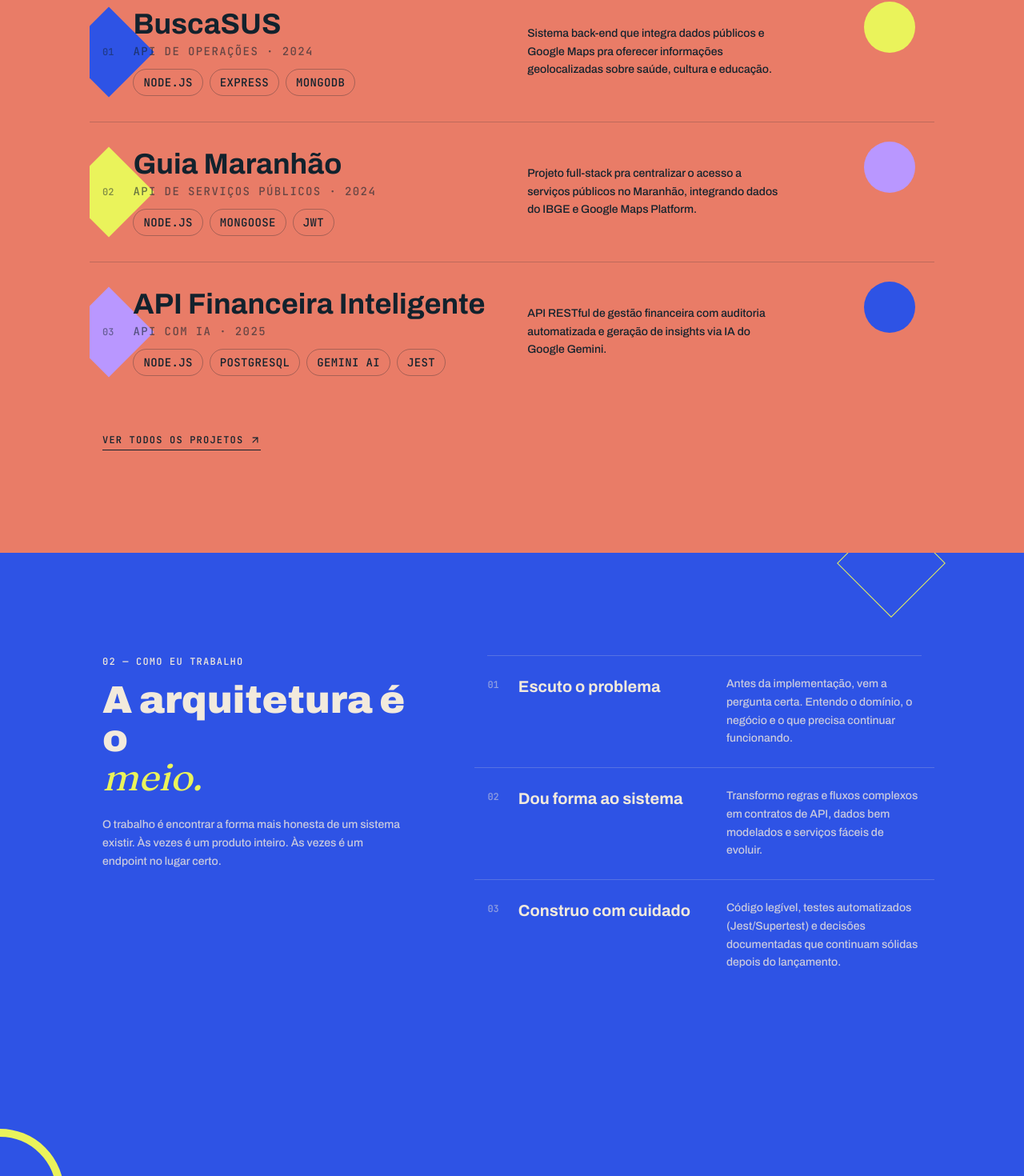
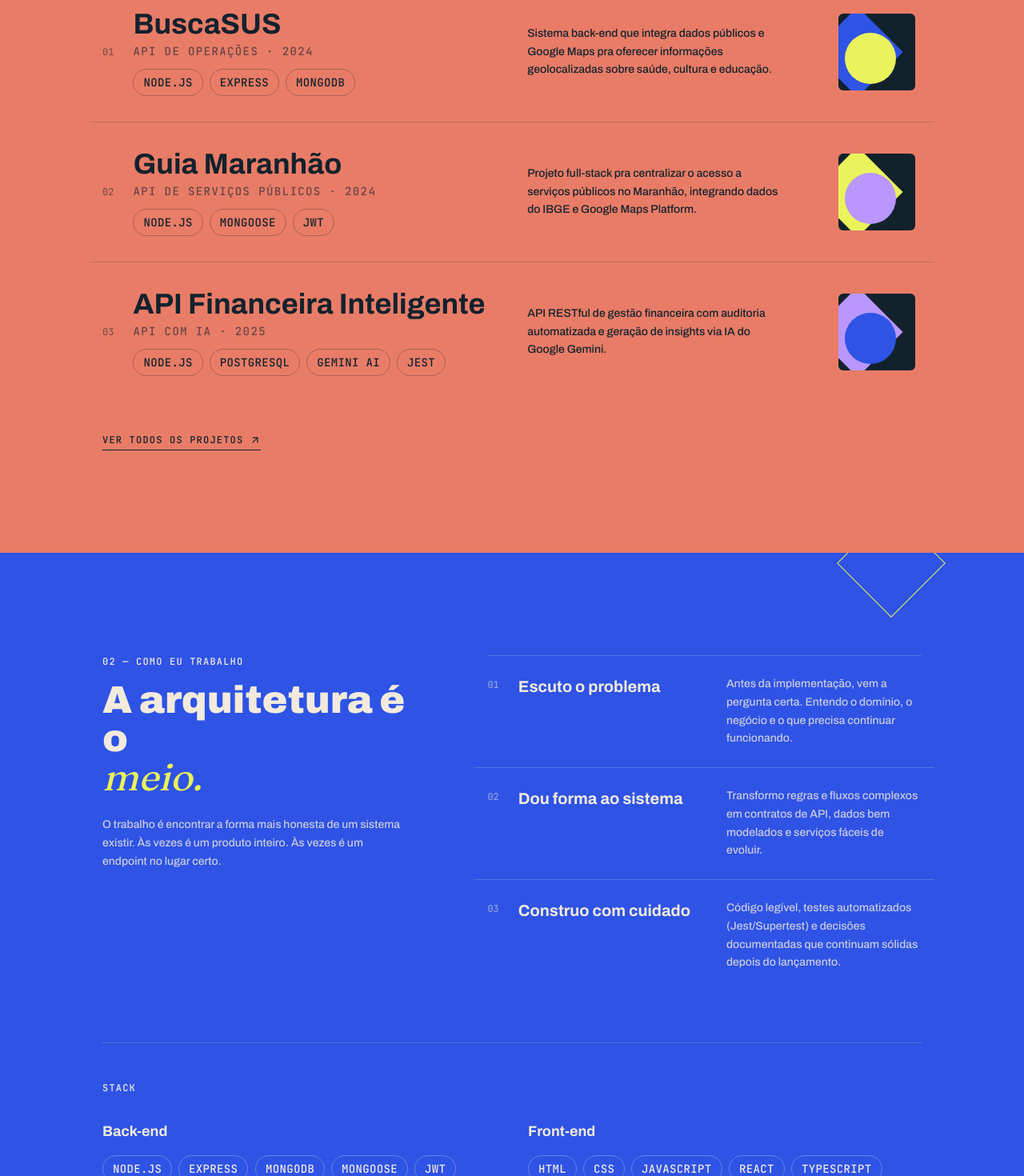
Before and after one commit to Coelho-G-Dev/portfolio-next, a Next.js app: page / in a window 1280 px wide. Shown: the part 1174-2644 px from the top of the page at 80% size. Built offline with nearby package versions, Linux system fonts and the light colour scheme.

Commit message:
Edit: Melhorias no layout e adição de componente para restaurar a posição de rolagem ao navegar entre páginas.

```diff
--- a/app/globals.css
+++ b/app/globals.css
@@ -24,6 +24,21 @@ button:focus-visible {
 
 section[id] {
   scroll-margin-top: 5rem;
+}
+
+@keyframes pop-in {
+  from {
+    opacity: 0;
+    transform: translateY(8px) scale(0.92);
+  }
+  to {
+    opacity: 1;
+    transform: none;
+  }
+}
+
+.reveal.is-visible .stack-pill {
+  animation: pop-in 0.45s cubic-bezier(0.16, 1, 0.3, 1) both;
 }
 
 .sr-only {
--- a/app/layout.tsx
+++ b/app/layout.tsx
@@ -5,6 +5,7 @@ import { SpeedInsights } from "@vercel/speed-insights/next";
 import { SITE_URL } from "@/lib/site";
 import "./globals.css";
 import ContrastChecker from "../components/ContrastChecker";
+import ScrollRestore from "@/components/ScrollRestore";
 
 const archivo = Archivo({
   subsets: ["latin"],
@@ -76,6 +77,7 @@ export default function RootLayout({ children }: { children: React.ReactNode })
           dangerouslySetInnerHTML={{ __html: JSON.stringify(personJsonLd) }}
         />
         {children}
+        <ScrollRestore />
         <Analytics />
         <SpeedInsights />
         <ContrastChecker />
--- a/components/Method.tsx
+++ b/components/Method.tsx
@@ -17,6 +17,11 @@ const steps = [
   },
 ];
 
+const stack = {
+  "Back-end": ["Node.js", "Express", "MongoDB", "Mongoose", "JWT", "Jest", "PostgreSQL", "SQL"],
+  "Front-end": ["HTML", "CSS", "JavaScript", "React", "TypeScript", "Next.js"],
+};
+
 export default function Method() {
   const ref = useReveal<HTMLDivElement>();
   return (
@@ -26,7 +31,8 @@ export default function Method() {
         className="absolute -bottom-20 -left-20 w-40 h-40 rounded-full border-[10px] border-lime"
         aria-hidden="true"
       />
-      <div ref={ref} className="reveal max-w-5xl mx-auto grid md:grid-cols-[1fr_1.3fr] gap-16">
+      <div ref={ref} className="reveal max-w-5xl mx-auto">
+        <div className="grid md:grid-cols-[1fr_1.3fr] gap-16">
           <div>
             <p className="font-mono text-xs tracking-widest uppercase mb-4">02 — Como eu trabalho</p>
             <h2 className="font-display font-black text-[10vw] md:text-5xl leading-[0.95]">
@@ -63,6 +69,29 @@ export default function Method() {
             ))}
           </div>
         </div>
+
+        <div className="mt-16 pt-12 border-t border-cream/20">
+          <p className="font-mono text-xs tracking-widest uppercase mb-8">Stack</p>
+          <div className="grid md:grid-cols-2 gap-10">
+            {Object.entries(stack).map(([category, techs]) => (
+              <div key={category}>
+                <h3 className="font-display font-bold text-lg mb-4">{category}</h3>
+                <div className="flex flex-wrap gap-2">
+                  {techs.map((tech, i) => (
+                    <span
+                      key={tech}
+                      style={{ animationDelay: `${i * 60}ms` }}
+                      className="stack-pill opacity-0 font-mono text-sm tracking-wide uppercase border border-cream/30 rounded-full px-3 py-1.5 transition-all duration-300 hover:bg-lime hover:text-navy hover:border-lime hover:-translate-y-0.5 cursor-default"
+                    >
+                      {tech}
+                    </span>
+                  ))}
+                </div>
+              </div>
+            ))}
+          </div>
+        </div>
+      </div>
     </section>
   );
 }
--- a/components/Projects.tsx
+++ b/components/Projects.tsx
@@ -70,12 +70,15 @@ export default function Projects() {
 
               <div
                 aria-hidden="true"
-                className={`hidden md:block absolute -left-4 top-1/2 -translate-y-1/2 w-20 h-20 ${shapeClass[project.shapeColors[1]]} rotate-45`}
-              ></div>
-              <div
-                aria-hidden="true"
-                className={`hidden md:block absolute right-6 top-6 w-16 h-16 rounded-full ${shapeClass[project.shapeColors[0]]}`}
-              ></div>
+                className="hidden md:block absolute right-6 top-1/2 -translate-y-1/2 w-24 h-24 bg-navy rounded-md overflow-hidden transition-transform duration-500 ease-out group-hover:scale-110 group-hover:-rotate-3"
+              >
+                <div
+                  className={`absolute -left-4 top-1/2 -translate-y-1/2 w-20 h-20 ${shapeClass[project.shapeColors[1]]} rotate-45`}
+                />
+                <div
+                  className={`absolute right-6 top-6 w-16 h-16 rounded-full ${shapeClass[project.shapeColors[0]]}`}
+                />
+              </div>
 
               <span className="relative font-mono text-xs opacity-50">
                 {String(project.id).padStart(2, "0")}
--- /dev/null
+++ b/components/ScrollRestore.tsx
@@ -0,0 +1,74 @@
+"use client";
+import { useEffect, useRef, useState } from "react";
+import { RotateCcw, X } from "lucide-react";
+
+const STORAGE_KEY = "portfolio:lastScrollY";
+const MIN_SCROLL_TO_OFFER = 400;
+const AUTO_DISMISS_MS = 8000;
+
+export default function ScrollRestore() {
+  const [savedY, setSavedY] = useState<number | null>(null);
+  const dismissTimer = useRef<ReturnType<typeof setTimeout> | null>(null);
+
+  useEffect(() => {
+    if ("scrollRestoration" in window.history) {
+      window.history.scrollRestoration = "manual";
+    }
+
+    const previousY = Number(sessionStorage.getItem(STORAGE_KEY) ?? 0);
+    window.scrollTo(0, 0);
+
+    if (previousY > MIN_SCROLL_TO_OFFER) {
+      setSavedY(previousY);
+      dismissTimer.current = setTimeout(() => setSavedY(null), AUTO_DISMISS_MS);
+    }
+
+    let ticking = false;
+    const trackScroll = () => {
+      if (ticking) return;
+      ticking = true;
+      requestAnimationFrame(() => {
+        sessionStorage.setItem(STORAGE_KEY, String(window.scrollY));
+        ticking = false;
+      });
+    };
+    window.addEventListener("scroll", trackScroll, { passive: true });
+
+    return () => {
+      window.removeEventListener("scroll", trackScroll);
+      if (dismissTimer.current) clearTimeout(dismissTimer.current);
+    };
+  }, []);
+
+  const restore = () => {
+    if (savedY === null) return;
+    const reducedMotion = window.matchMedia("(prefers-reduced-motion: reduce)").matches;
+    window.scrollTo({ top: savedY, behavior: reducedMotion ? "auto" : "smooth" });
+    setSavedY(null);
+  };
+
+  const dismiss = () => {
+    if (dismissTimer.current) clearTimeout(dismissTimer.current);
+    setSavedY(null);
+  };
+
+  if (savedY === null) return null;
+
+  return (
+    <div className="fixed bottom-6 left-1/2 -translate-x-1/2 z-[70] flex items-center gap-2 bg-navy text-cream border border-lime/40 rounded-full pl-4 pr-2 py-2 shadow-lg font-mono text-xs tracking-widest uppercase">
+      <button
+        onClick={restore}
+        className="flex items-center gap-2 hover:text-lime transition-colors"
+      >
+        <RotateCcw size={14} /> Voltar pra onde você estava
+      </button>
+      <button
+        onClick={dismiss}
+        aria-label="Dispensar"
+        className="w-6 h-6 rounded-full flex items-center justify-center hover:bg-cream/10 transition-colors"
+      >
+        <X size={12} />
+      </button>
+    </div>
+  );
+}
```
Lines whose indentation alone changed are shown as unchanged.
